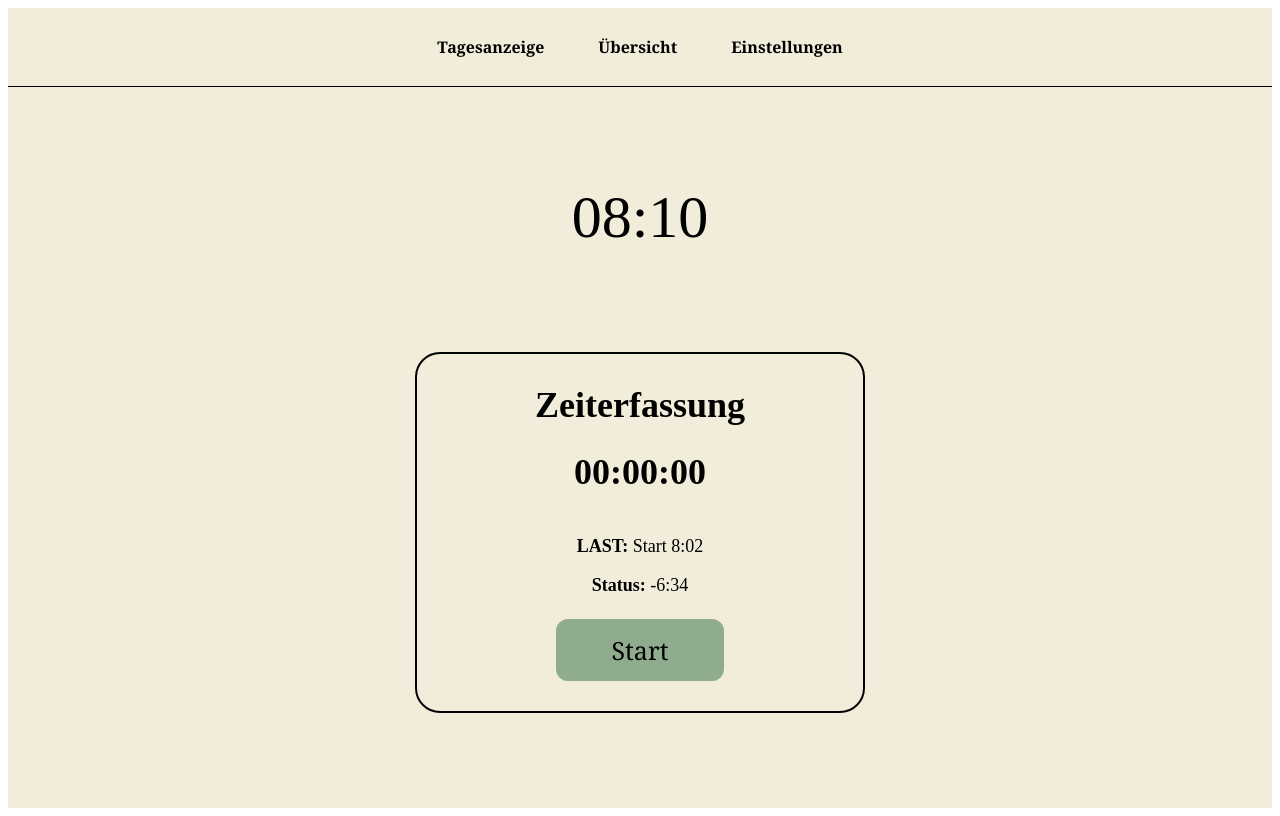
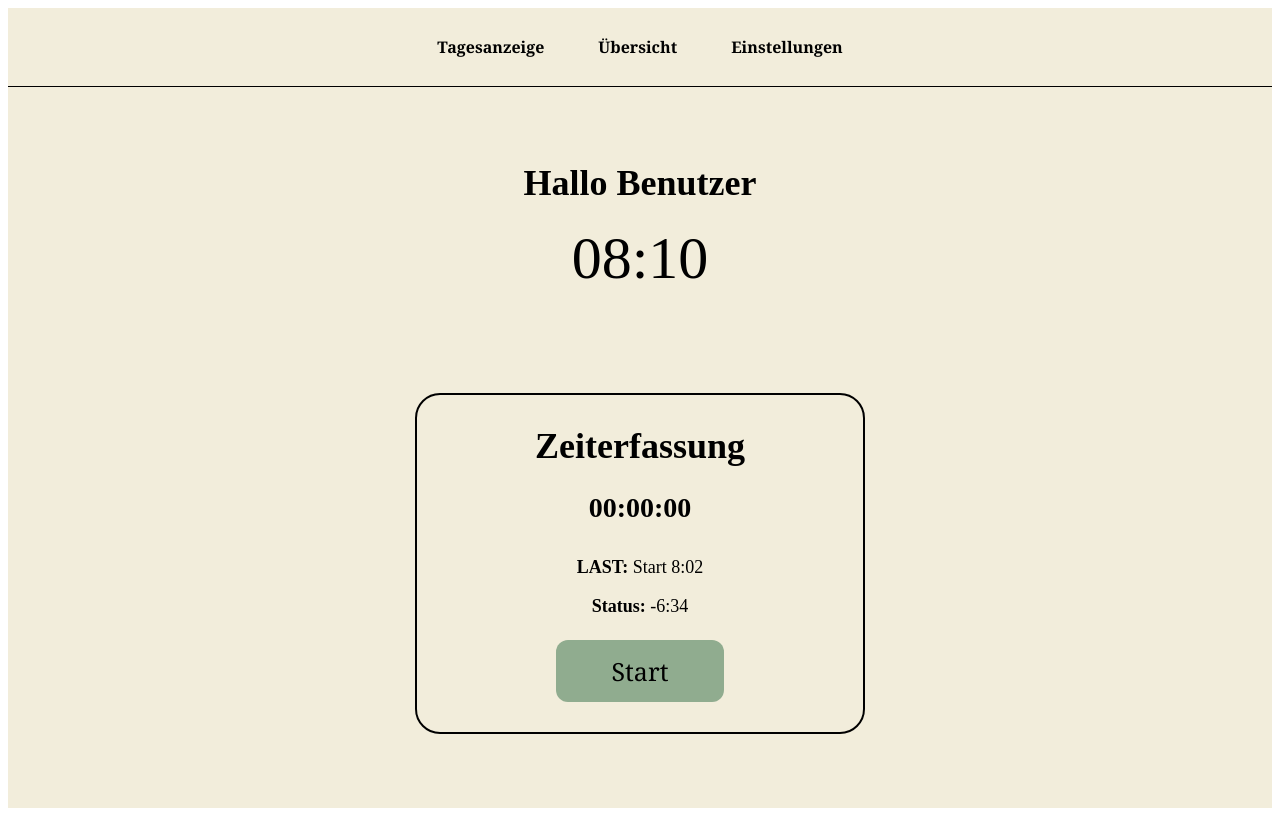
Before and after one commit to on24FeLi/ETT2.0, a Vue app: page /tagesanzeige in a window 1280 px wide. Built offline with nearby package versions, Linux system fonts and the light colour scheme.

Commit message:
personalization added

```diff
--- a/src/views/Tagesanzeige.vue
+++ b/src/views/Tagesanzeige.vue
@@ -1,5 +1,5 @@
 <script setup>
-import { ref, onMounted, onUnmounted, computed } from 'vue'
+import { ref, onMounted, computed } from 'vue'
 import Uhrzeit from '@/components/Uhrzeit.vue'
 import navigation from '@/components/navigation.vue'
 
@@ -33,12 +33,26 @@ const buttonStyle = computed(() => ({
   backgroundColor: isRunning.value ? '#9a463d' : '#90AC8F',
   color: isRunning.value ? '#F2EDDB' : 'black'
 }))
+
+// Reaktive Variable für den User-Namen
+const userName = ref('')
+
+// Beim Laden: Daten aus dem localStorage holen
+onMounted(() => {
+  const userData = localStorage.getItem('loggedInUser')
+  if (userData) {
+    const parsedUser = JSON.parse(userData)
+    userName.value = `${parsedUser.vorname} ${parsedUser.nachname}`
+  }
+})
 </script>
+
 <template>
   <div class="wrapper">
     <navigation></navigation>
 
     <main class="content">
+      <h2 class="title">Hallo {{ userName || 'Benutzer' }}</h2>
       <Uhrzeit></Uhrzeit>
       <div class="timer-box">
         <h1 class="title">Zeiterfassung</h1>
@@ -149,4 +163,8 @@ const buttonStyle = computed(() => ({
   gap: 5px;
   width: 450px;
 }
+.timer-box h2:first-of-type {
+  font-size: 28px;
+  margin-bottom: 10px;
+}
   </style>
```
Lines whose indentation alone changed are shown as unchanged.
